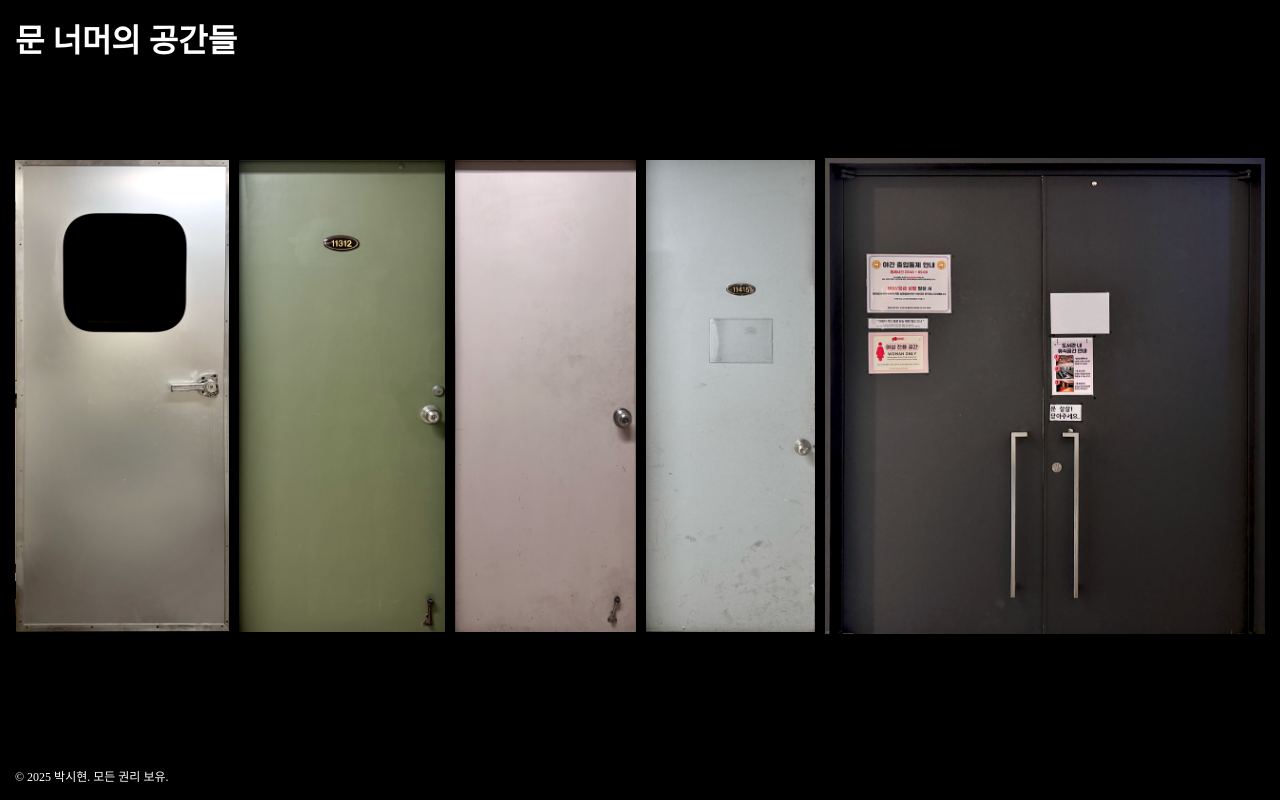
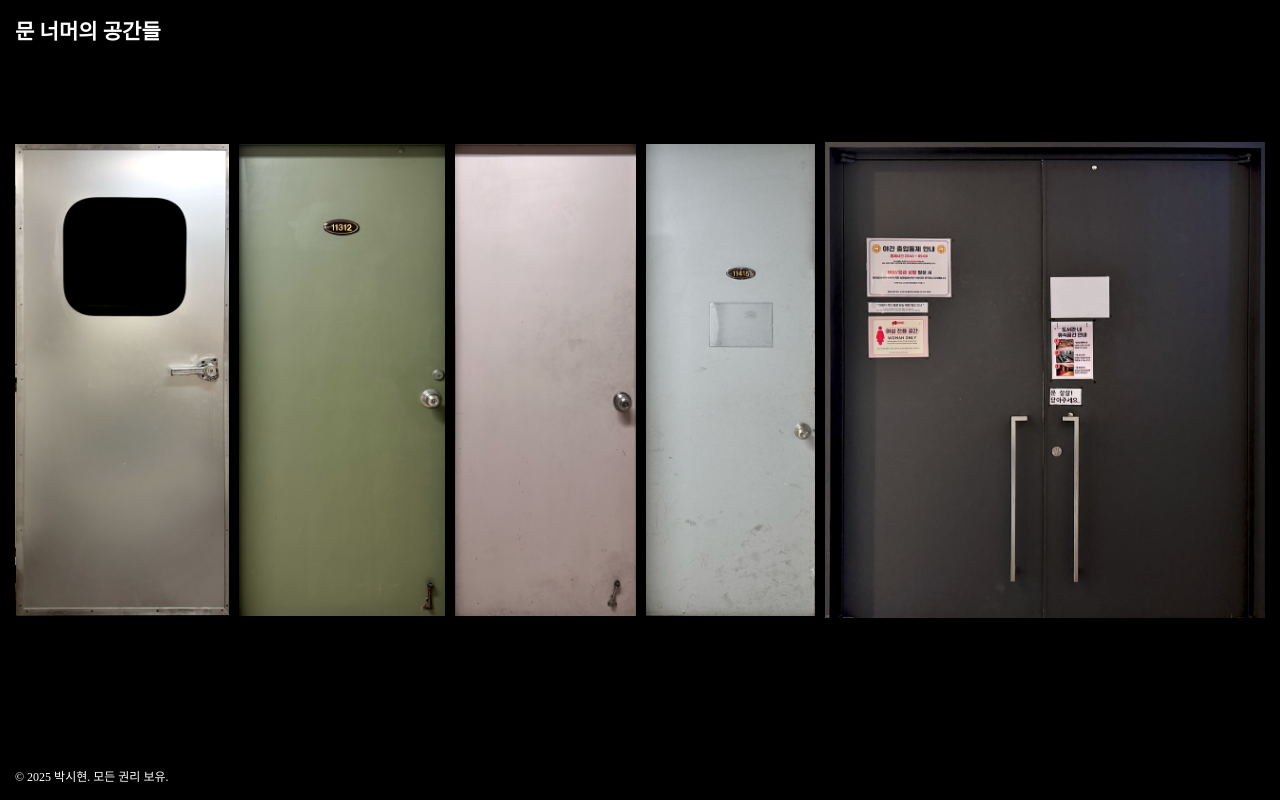
Before and after one commit to hlsyouo/door-where, a plain HTML site: page index.html in a window 1280 px wide. Drawn offline with Linux system fonts and the light colour scheme.

Commit message:
2025111654_door.css

```diff
--- a/2025111654_door.css
+++ b/2025111654_door.css
@@ -6,6 +6,10 @@ body {
 	background-color: black;
 	margin: 0;
 	padding: 0;
+}
+
+h1 {
+	font-size: 21px;
 }
 
 h1,
```
